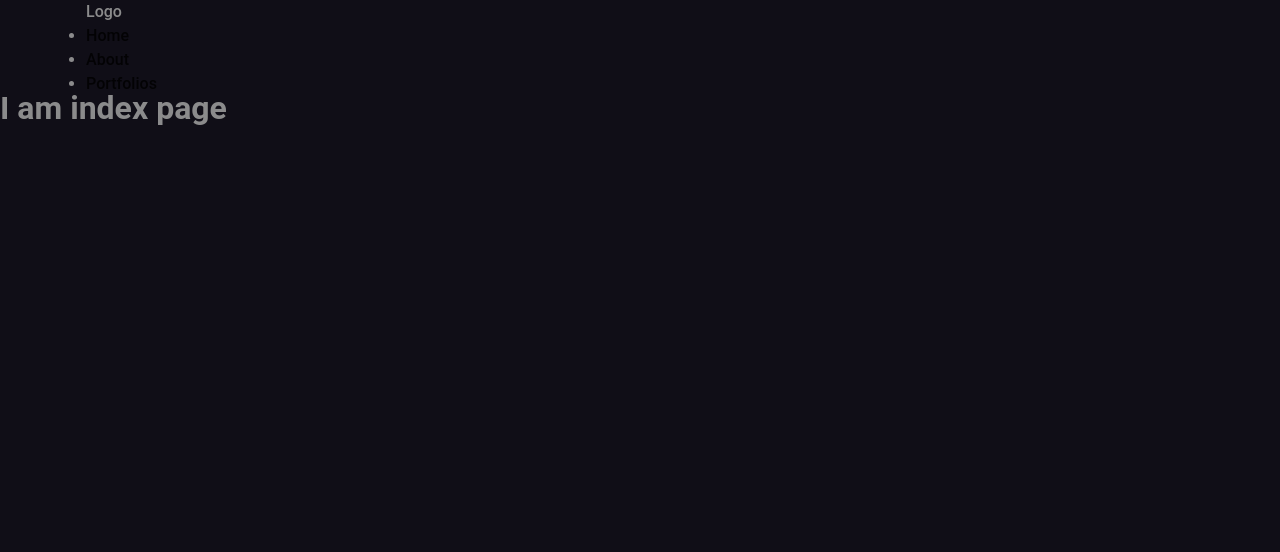
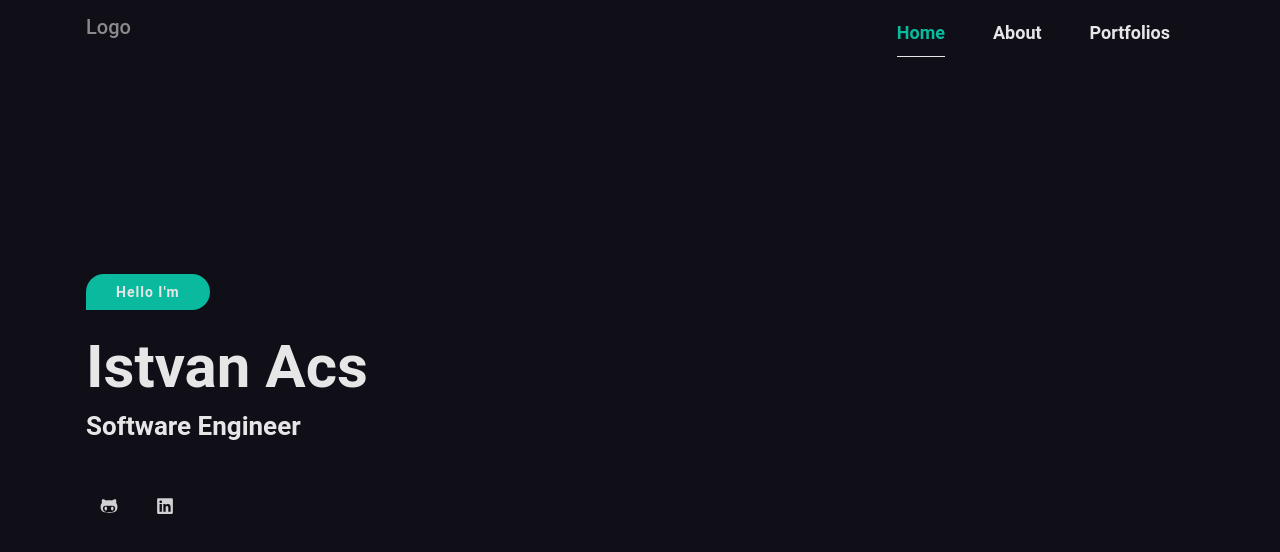
Before and after one commit to St3ve89/next-project, a Next.js app: page / in a window 1280 px wide. Shown: the top 552 px of the page. Built offline with nearby package versions, Linux system fonts and the light colour scheme.

Commit message:
Add styles and home page to index page

```diff
--- a/pages/_app.js
+++ b/pages/_app.js
@@ -1,4 +1,6 @@
 import '../styles/main.scss';
+import '../components/shared/Header/Header.scss';
+import '../components/Home/Home.scss';
 
 const App = ({ Component, pageProps }) => <Component {...pageProps} />;
 
--- a/pages/index.js
+++ b/pages/index.js
@@ -1,8 +1,11 @@
 import BaseLayout from '../components/layouts/BaseLayout';
+import Home from '../components/Home/Home';
 
 const Index = () => (
   <BaseLayout>
-    <h1>I am index page</h1>
+    <main>
+      <Home />
+    </main>
   </BaseLayout>
 );
 
```
